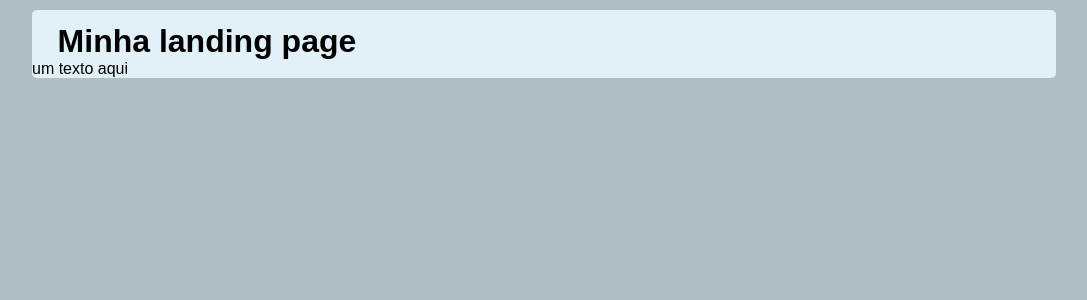
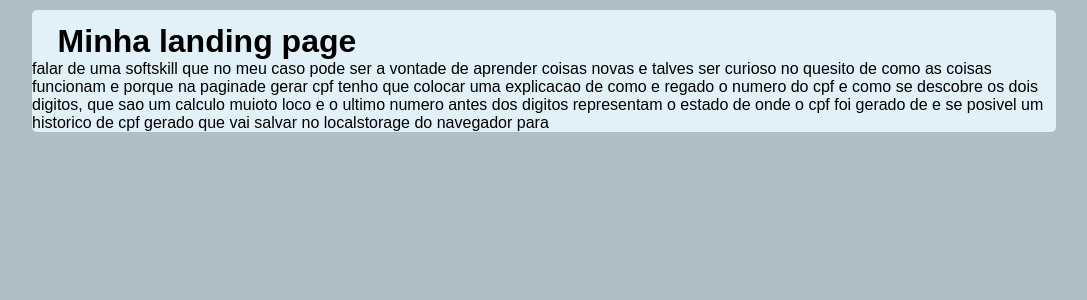
Before and after one commit to fabianoobispo/nexttest, a Next.js app: page / in a window 1280 px wide. Shown: the top 300 px of the page, without its empty margins (96-1183 px from the left). Built offline with nearby package versions, Linux system fonts and the light colour scheme.

Commit message:
altedado css da pagina gerador cpf

```diff
--- a/src/pages/index.tsx
+++ b/src/pages/index.tsx
@@ -25,7 +25,14 @@ export default function Home() {
     <Container>
         <h1>Minha landing page</h1>
 
-        <p>um texto aqui</p>
+        <p>falar de uma softskill que no meu caso pode ser a vontade de aprender coisas novas e
+            talves ser curioso no quesito de como as coisas funcionam  e porque
+            na paginade gerar cpf tenho que colocar uma explicacao de como e regado o
+            numero do cpf  e como se descobre os dois digitos, que sao um calculo muioto loco
+            e o ultimo numero antes dos digitos representam o estado de onde o cpf foi gerado de
+            e se posivel um historico de cpf gerado que vai salvar no localstorage do navegador para
+
+        </p>
 
     </Container>
     )
--- a/src/styles/pages/geradorCpf.ts
+++ b/src/styles/pages/geradorCpf.ts
@@ -51,5 +51,10 @@ export const Flex = styled.div`
     }
 
 
+    @media(max-width: 800px) {
+        width: 400px;
+    }
+
+
 
 `
```
